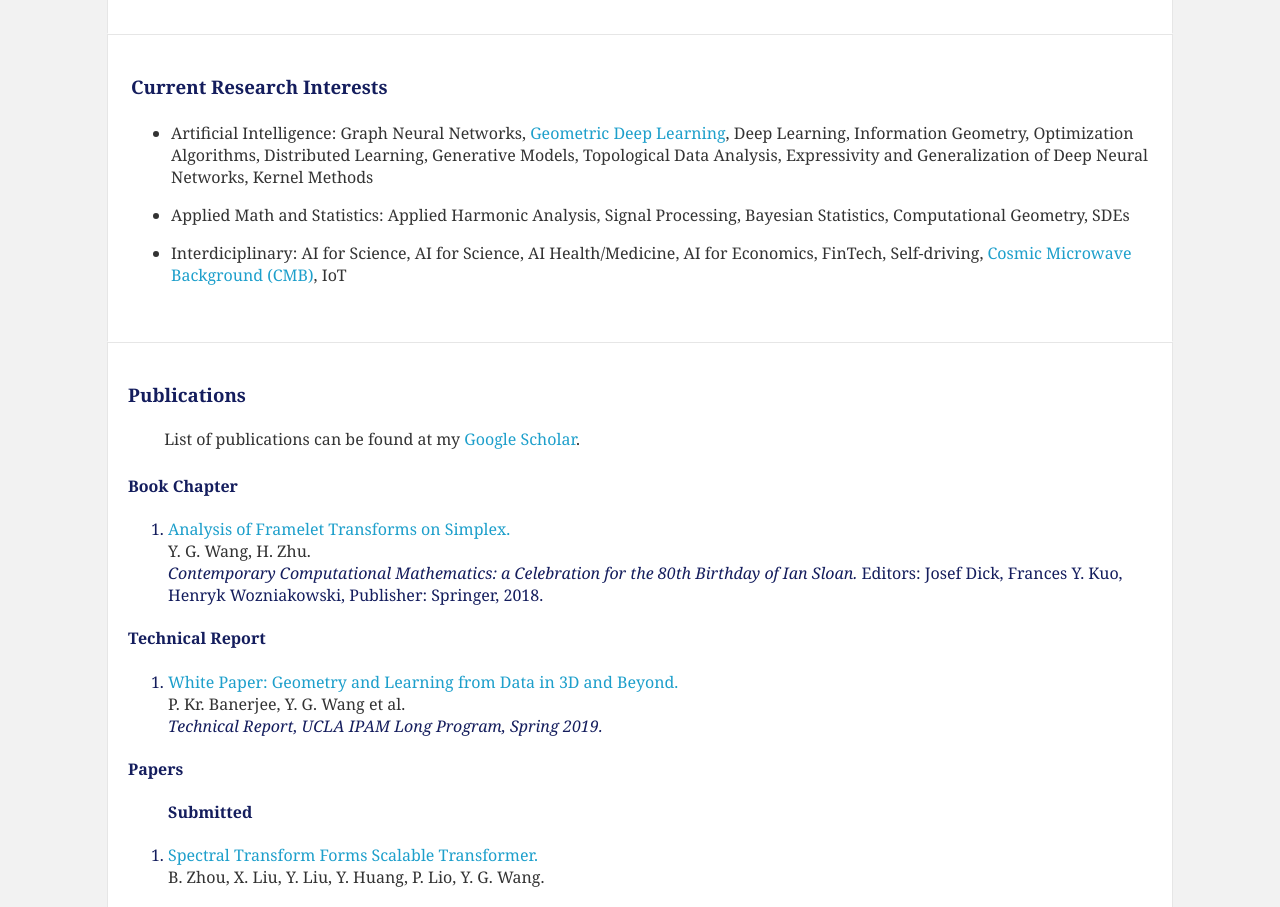
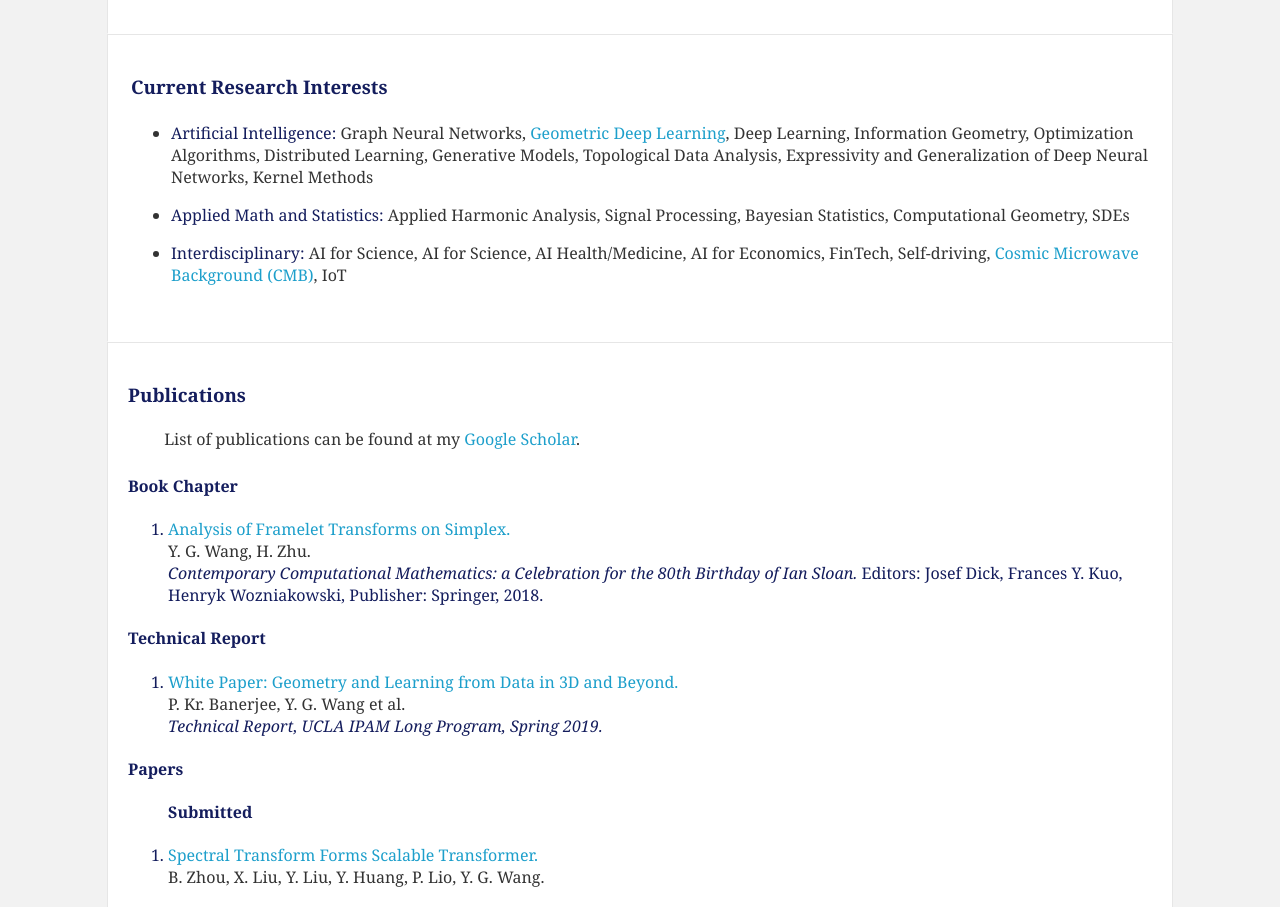
Before and after one commit to YuGuangWang/YuGuangWang.github.io, a plain HTML site: page index.html in a window 1280 px wide. Shown: the part 1151-2058 px from the top of the page. Drawn offline with Linux system fonts and the light colour scheme; some icons are missing.

Commit message:
Update index.html

```diff
--- a/index.html
+++ b/index.html
@@ -216,17 +216,17 @@
 <ul>
     <p>
         <li>
-            Artificial Intelligence: <a target="_blank" style="target-new: tab;">Graph Neural Networks</a>, <a href="https://geometricdeeplearning.com/" target="_blank" style="target-new: tab;">Geometric Deep Learning</a>, <a target="_blank" style="target-new: tab;">Deep Learning</a>, <a target="_blank" style="target-new: tab;">Information Geometry</a>, <a target="_blank" style="target-new: tab;">Optimization Algorithms</a>, <a target="_blank" style="target-new: tab;">Distributed Learning</a>, <a target="_blank" style="target-new: tab;">Generative Models</a>, <a target="_blank" style="target-new: tab;">Topological Data Analysis</a>, <a target="_blank" style="target-new: tab;">Expressivity and Generalization of Deep Neural Networks</a>, <a target="_blank" style="target-new: tab;">Kernel Methods</a>
+            <a.darkblue style="color:#141D5D">Artificial Intelligence:</a.darkblue> <a target="_blank" style="target-new: tab;">Graph Neural Networks</a>, <a href="https://geometricdeeplearning.com/" target="_blank" style="target-new: tab;">Geometric Deep Learning</a>, <a target="_blank" style="target-new: tab;">Deep Learning</a>, <a target="_blank" style="target-new: tab;">Information Geometry</a>, <a target="_blank" style="target-new: tab;">Optimization Algorithms</a>, <a target="_blank" style="target-new: tab;">Distributed Learning</a>, <a target="_blank" style="target-new: tab;">Generative Models</a>, <a target="_blank" style="target-new: tab;">Topological Data Analysis</a>, <a target="_blank" style="target-new: tab;">Expressivity and Generalization of Deep Neural Networks</a>, <a target="_blank" style="target-new: tab;">Kernel Methods</a>
         </li>
 		</p>
         <p>
 		<li>
-            Applied Math and Statistics: <a target="_blank" style="target-new: tab;">Applied Harmonic Analysis</a>, <a target="_blank" style="target-new: tab;">Signal Processing</a>, <a target="_blank" style="target-new: tab;">Bayesian Statistics</a>, <a target="_blank" style="target-new: tab;">Computational Geometry</a>, <a target="_blank" style="target-new: tab;">SDEs</a>
+            <a.darkblue style="color:#141D5D">Applied Math and Statistics:</a.darkblue> <a target="_blank" style="target-new: tab;">Applied Harmonic Analysis</a>, <a target="_blank" style="target-new: tab;">Signal Processing</a>, <a target="_blank" style="target-new: tab;">Bayesian Statistics</a>, <a target="_blank" style="target-new: tab;">Computational Geometry</a>, <a target="_blank" style="target-new: tab;">SDEs</a>
         </li>
 		</p>
 		<p>
 		<li>
-            Interdiciplinary: <a target="_blank" style="target-new: tab;">AI for Science</a>, <a target="_blank" style="target-new: tab;">AI for Science</a>, <a target="_blank" style="target-new: tab;">AI Health/Medicine</a>, <a target="_blank" style="target-new: tab;">AI for Economics</a>, <a target="_blank" style="target-new: tab;">FinTech</a>, <a target="_blank" style="target-new: tab;">Self-driving</a>, <a href="http://pla.esac.esa.int/pla/#home" target="_blank" style="target-new: tab;">Cosmic Microwave Background (CMB)</a>, <a target="_blank" style="target-new: tab;">IoT</a>
+            <a.darkblue style="color:#141D5D">Interdisciplinary:</a.darkblue> <a target="_blank" style="target-new: tab;">AI for Science</a>, <a target="_blank" style="target-new: tab;">AI for Science</a>, <a target="_blank" style="target-new: tab;">AI Health/Medicine</a>, <a target="_blank" style="target-new: tab;">AI for Economics</a>, <a target="_blank" style="target-new: tab;">FinTech</a>, <a target="_blank" style="target-new: tab;">Self-driving</a>, <a href="http://pla.esac.esa.int/pla/#home" target="_blank" style="target-new: tab;">Cosmic Microwave Background (CMB)</a>, <a target="_blank" style="target-new: tab;">IoT</a>
         </li>
 		</p>
 </ul>
```
